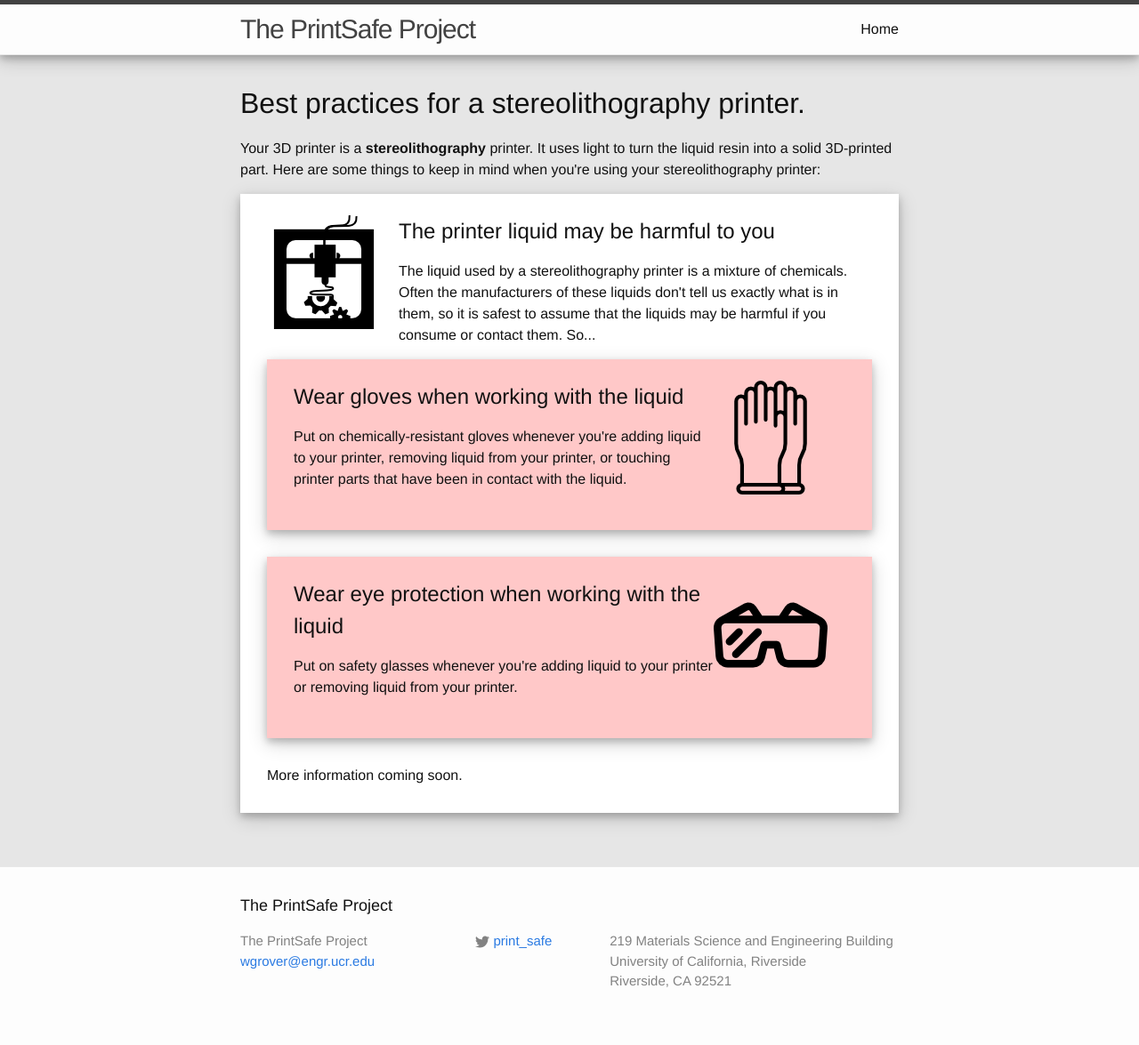
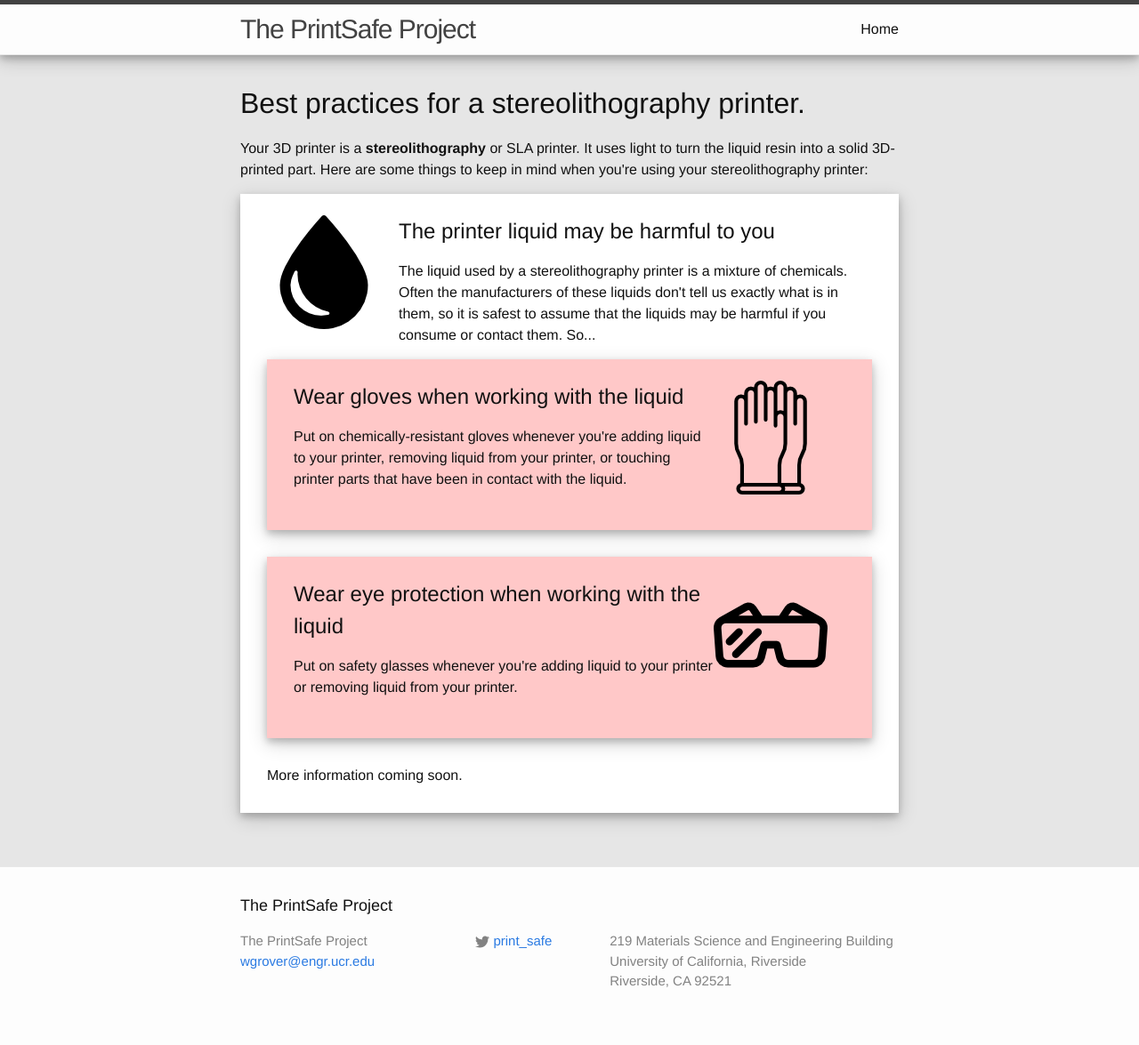
Before and after one commit to groverlab/printsafe, a Jekyll site: the page built from stereolithography.html, in a window 1280 px wide. Shown: the whole page at 89% size. Built offline with Jekyll 4.4.1, drawn with Linux system fonts in a browser that asks for light colours.

Commit message:
fixed icon

```diff
--- a/stereolithography.html
+++ b/stereolithography.html
@@ -5,7 +5,7 @@ layout: default
 <div class="home">
 
   <H1>Best practices for a stereolithography printer.</H1>
-  <p>Your 3D printer is a <b>stereolithography</b> printer.  It uses light to turn the liquid resin into a solid 3D-printed part.  Here are some things to keep in mind when you're using your stereolithography printer:</p>
+  <p>Your 3D printer is a <b>stereolithography</b> or SLA printer.  It uses light to turn the liquid resin into a solid 3D-printed part.  Here are some things to keep in mind when you're using your stereolithography printer:</p>
 
 
   <ul class="post-list">
@@ -13,7 +13,7 @@ layout: default
 
     <li>
       <br>
-      <img src="/assets/printer.png" align="left" style="margin:0px 20px 0px 0px">
+      <img src="/assets/liquid.png" align="left" style="margin:0px 20px 0px 0px">
         <h2>The printer liquid may be harmful to you</h2>
         <p>The liquid used by a stereolithography printer is a mixture of chemicals.  Often the manufacturers of these liquids don't tell us exactly what is in them, so it is safest to assume that the liquids may be harmful if you consume or contact them.  So...</p>
         <ul class="risk-list">
```
